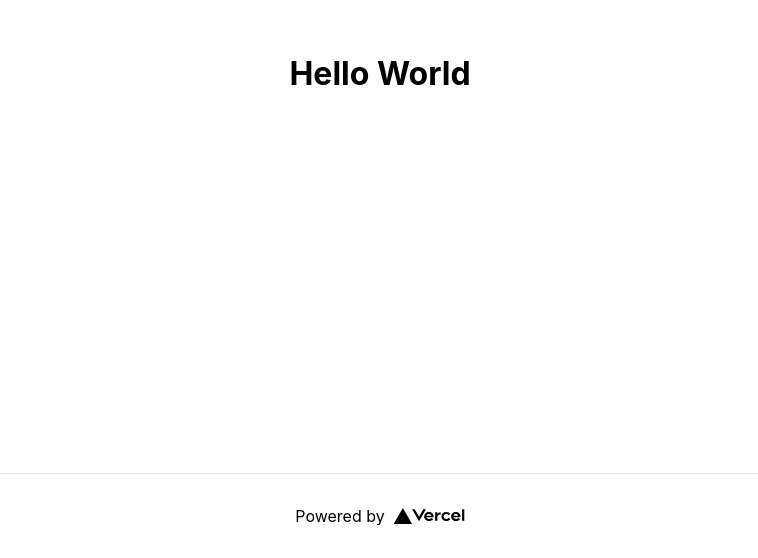
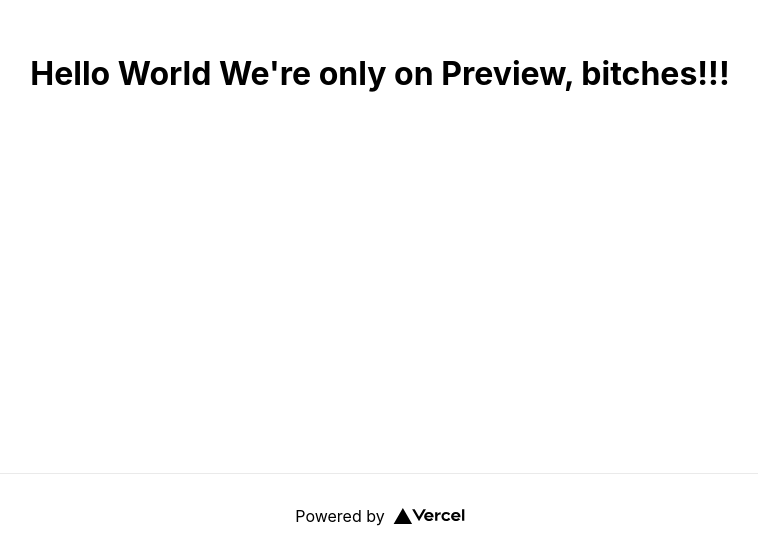
Before and after one commit to FarahZaqout/vercel-pipeline-experiment, a Next.js app: page / in a window 1280 px wide. Shown: the part 327-885 px from the top of the page, without its empty margins (260-1018 px from the left). Built offline with nearby package versions, Linux system fonts and the light colour scheme.

Commit message:
change the hello world for deployment on preview only

```diff
--- a/pages/index.js
+++ b/pages/index.js
@@ -12,7 +12,7 @@ export default function Home() {
       </Head>
 
       <main className={styles.main}>
-        <h1>Hello World</h1>
+        <h1>Hello World We're only on Preview, bitches!!!</h1>
       </main>
 
       <footer className={styles.footer}>
```
